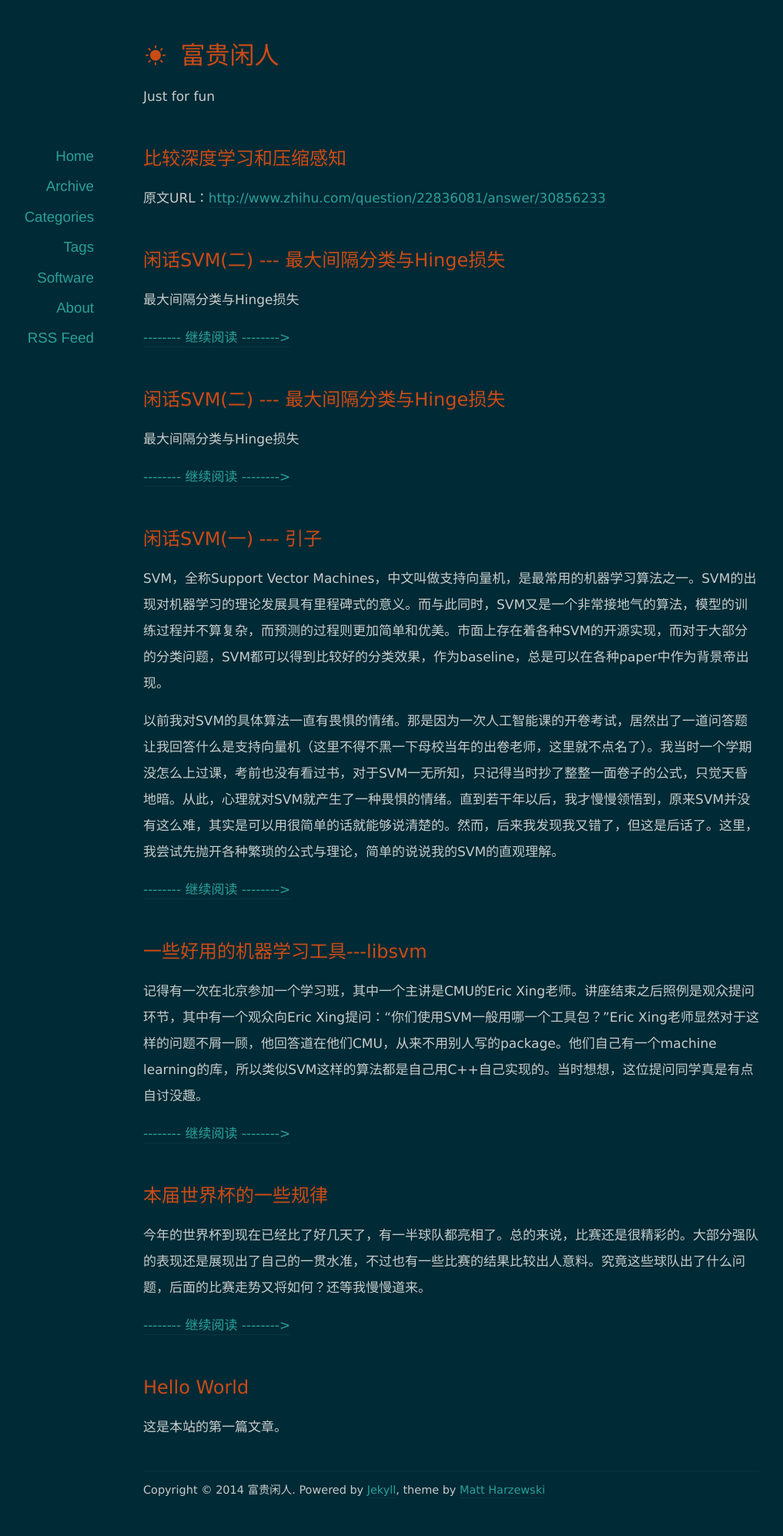
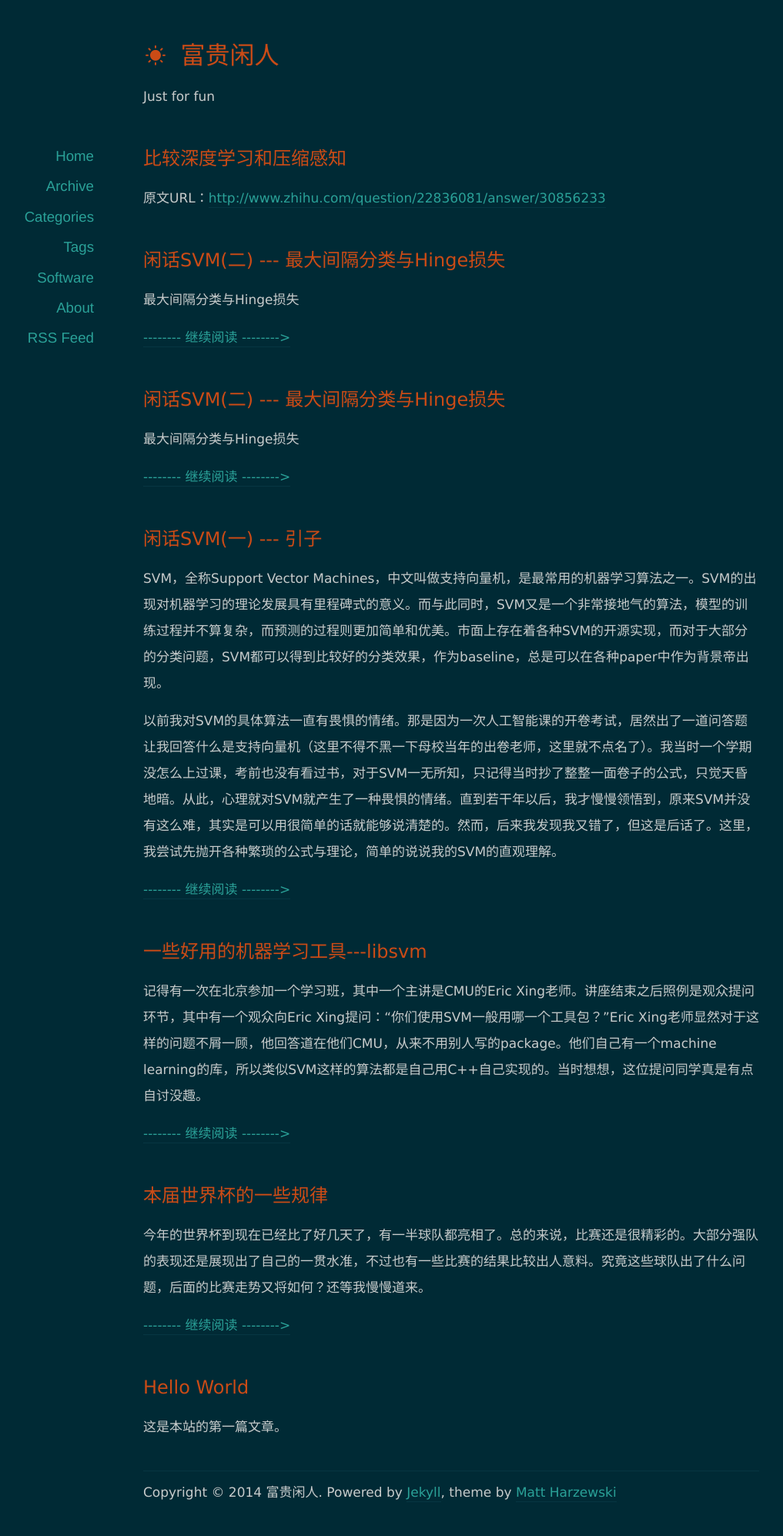
Before and after one commit to orangeprince/orangeprince.github.io, a Jekyll site: the page built from index.html, in a window 1280 px wide. Shown: the whole page at 77% size, without its empty margins (54-1071 px from the left). Built offline with Jekyll 4.4.1, drawn with Linux system fonts in a browser that asks for light colours; nearby versions of some CDN libraries; the list of posts is cut into pages by our own code; comment, search, counter and statistics services are not loaded.

Commit message:
modified:   assets/css/style.css

```diff
--- a/assets/css/style.css
+++ b/assets/css/style.css
@@ -46,7 +46,7 @@
 	color: #000000;
 }
 
-p { margin-bottom: 15px; }
+p { margin-bottom: 15px; font-size: 17px;}
 ul, ol { padding: 0 0 18px 30px; }
 ol li, ul li { margin-top: 10px; margin-bottom: 10px; }
 em, i { color:#2aa198}
```
